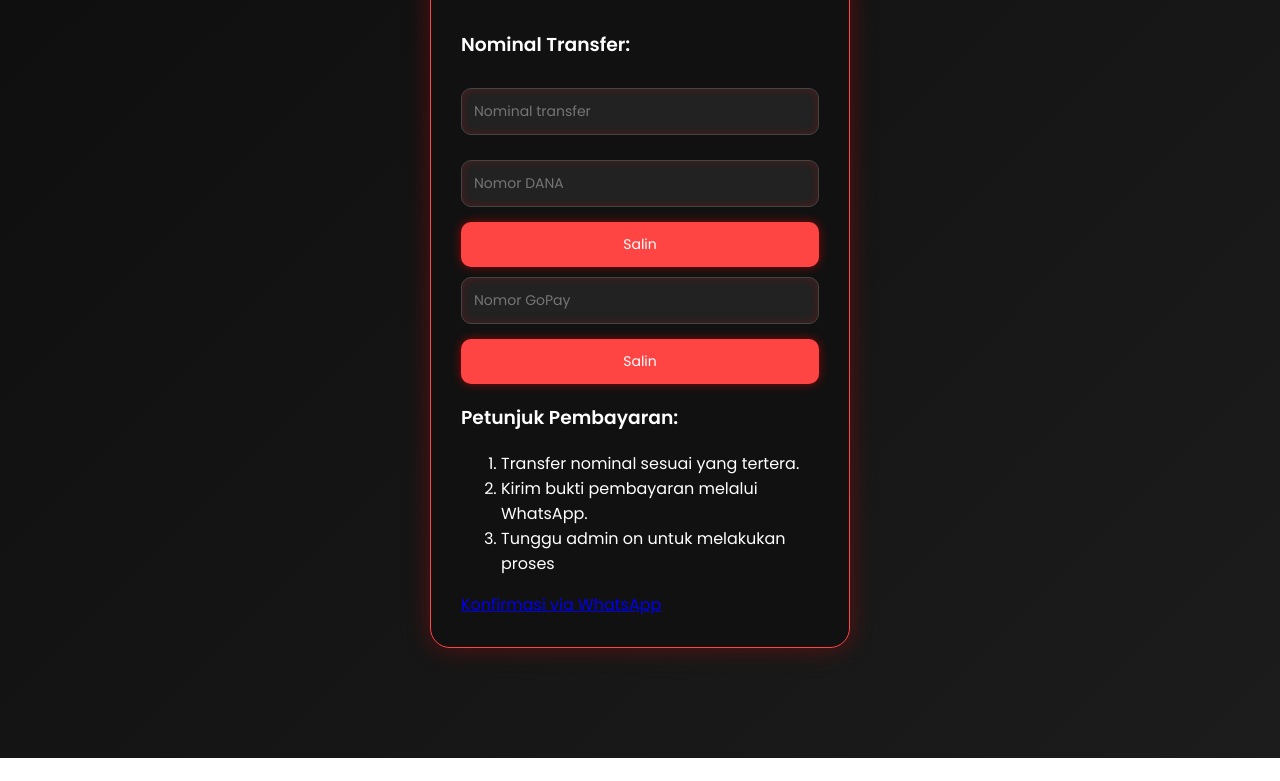
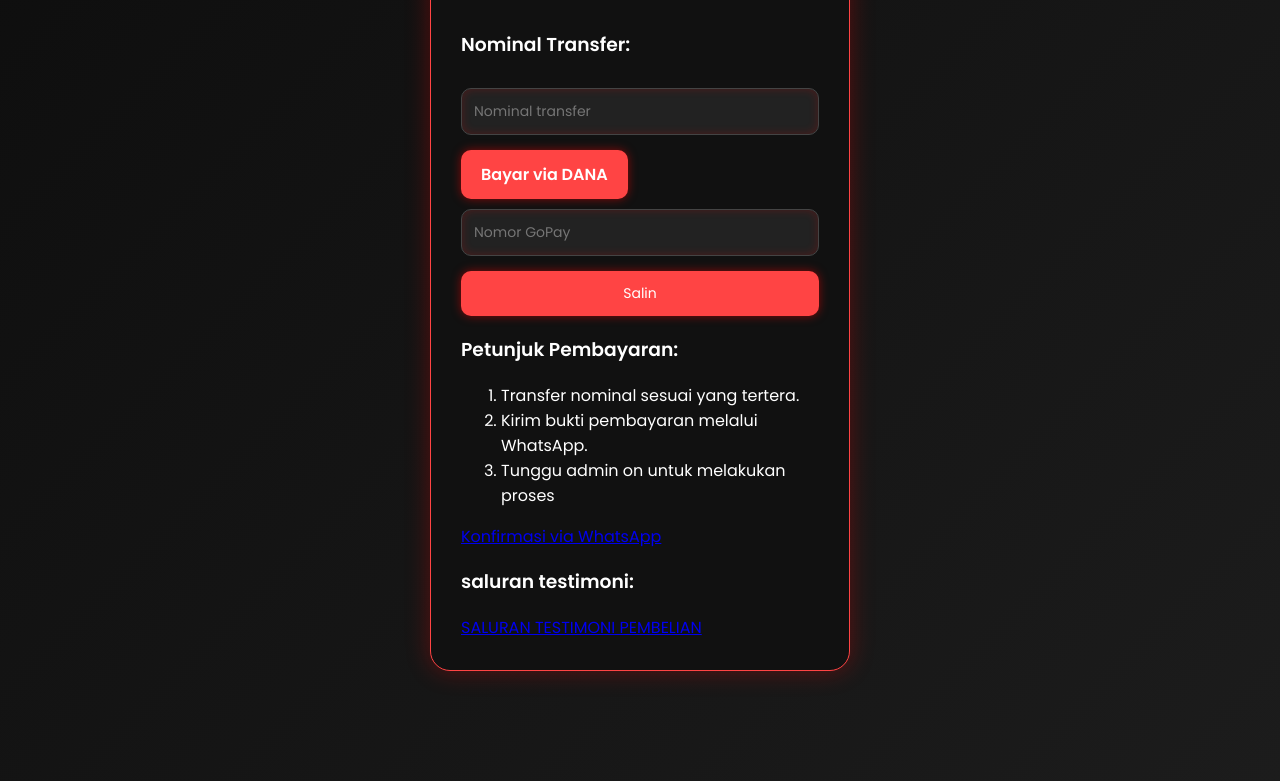
Before and after one commit to d1lzz/dilzmarket, a plain HTML site: page index.html in a window 1280 px wide. Shown: the part 735-1516 px from the top of the page. Before the commit the page ends 1493 px from the top, so only its background shows below. Drawn offline with Linux system fonts and the light colour scheme; some packages are replaced by stand-ins of ours; a script that the page names is missing.

Commit message:
Add files via upload

```diff
--- a/index.html
+++ b/index.html
@@ -3,12 +3,11 @@
 <head>
   <meta charset="UTF-8" />
   <meta name="viewport" content="width=device-width, initial-scale=1.0"/>
-  <title>dari mu 2000 tahun yang lalu dan untuk mu 2000 tahun dari sekarang</title>
+  <title>darimu 2000 tahun yang lalu untuk mu 2000 tahun dari sekarang</title>
   <link href="https://fonts.googleapis.com/css2?family=Poppins:wght@400;600&display=swap" rel="stylesheet">
   <script src="https://cdn.jsdelivr.net/npm/sweetalert2@11"></script>
   <style>
-    /* --- CSS sama seperti tadi --- */
-    /* (Ini aku ringkas supaya tidak terlalu panjang di sini) */
+
 
     * {
       box-sizing: border-box;
@@ -204,9 +203,13 @@
     <ul>
       <li>Panel petrodactyl- Rp 1.000-10.000 <button onclick="beliProduk('Panel petrodactyl- ', 1000)">Beli</button></li>
       <li>resseler Panel petrodactyl - Rp 7.000 <button onclick="beliProduk(' resseler Panel petrodactyl-', 7000)">Beli</button></li>
-      <li>all akses script crowninvis Rp 30.000-100.000++ <button onclick="beliProduk('all akses script crowninvis', 30000)">Beli</button></li>
+      <li>all akses script crowninvis Rp 30.000-100.000(BISA LANJUT LEBIH LENGKAP KE PM) <button onclick="beliProduk('all akses script crowninvis', 30000)">Beli</button></li>
       <li>script justin all version!  Rp 50.000 <button onclick="beliProduk('script justin', 50000)">Beli</button></li>
         <li> buyer vip script justin -  Rp 100.000 <button onclick="beliProduk('script justin', 100000)">Beli</button></li>
+     <li>jasa pembuatan wheb - Rp 15.000 <button onclick="beliProduk('jasa pembuatan wheb', 15000)">Beli</button></li>
+     <li>murid pembuatan whebsite - Rp 17.000 <button onclick="beliProduk('murid pembuatan wheb', 17000)">Beli</button></li>
+
+
     </ul>
   </div>
 
@@ -216,7 +219,7 @@
 
     <button class="manual-play" onclick="playScreamManual()" aria-label="Putar suara teriakan Eren">Putar Teriakan Eren</button>
 
-    <div class="video-container" aria-label="Video animasi Eren Rumbling">
+    <div class="video-container" aria-label="Video dari lu ganti di source">
       <video controls autoplay loop muted playsinline>
         <source src="dari mu 2000 tahun yang lalu .mp4" type="video/mp4" />
         Browser kamu tidak mendukung video.
@@ -232,9 +235,14 @@
     <input type="number" id="nominalTransfer" placeholder="Nominal transfer" aria-required="true" />
 
     <div class="dana-row">
-      <input type="text" id="nomorDana" placeholder="Nomor DANA" aria-required="true" />
-      <button onclick="copyNomorDana()" aria-label="Salin nomor DANA ke clipboard">Salin</button>
-    </div>
+  <a href="https://link.dana.id/minta/2w3pbf1d85v"
+     target="_blank"
+     rel="noopener"
+     class="wa-button"
+     style="display: inline-block; padding: 12px 20px; background: #ff4444; color: white; border-radius: 10px; text-decoration: none; text-align: center; font-weight: bold; box-shadow: 0 0 10px rgba(255, 0, 0, 0.5);">
+     Bayar via DANA
+  </a>
+</div>
 
      <div class="GoPay-row">
       <input type="text" id="nomorGopay" placeholder="Nomor GoPay" aria-required="true" />
@@ -249,13 +257,25 @@
         <li>Kirim bukti pembayaran melalui WhatsApp.</li>
         <li>Tunggu admin on untuk melakukan proses</li>
       </ol>
-      <a href="https://wa.me/62878886360430?text=Saya%20sudah%20transfer%20produk%20%22%22%20jumlah%20%22%22%20"
+      <a href="https://wa.me/6287886360430?text=cek+min+dah+tefe+aku"
          target="_blank"
          rel="noopener"
          class="wa-button"
          role="button"
          aria-label="Hubungi WhatsApp untuk konfirmasi pembayaran">
          Konfirmasi via WhatsApp
+      </a>
+    </div>
+
+   <div class="petunjuk" aria-label="saluran testimoni">
+      <h3>saluran testimoni:</h3>
+      <a href="https://whatsapp.com/channel/0029Vb4tkRN2kNFrQkjLH63G"
+         target="_blank"
+         rel="noopener"
+         class="wa-button"
+         role="button"
+         aria-label="Hubungi WhatsApp untuk konfirmasi pembayaran">
+         SALURAN TESTIMONI PEMBELIAN
       </a>
     </div>
 
@@ -323,25 +343,6 @@
     nominalInput.value = harga;
   }
 
-  // Fungsi salin nomor DANA bisa di ganti ama punya lu ©dilz
-  function copyNomorDana() {
-    const nomor = '088287672260';
-    navigator.clipboard.writeText(nomor).then(() => {
-      // isi input nomorDana supaya sesuai yang disalin
-      document.getElementById('nomorDana').value = nomor;
-      Swal.fire({
-        icon: 'success',
-        title: 'Berhasil',
-        text: 'Nomor DANA berhasil disalin!',
-        timer: 1500,
-        showConfirmButton: false,
-        toast: true,
-        position: 'top-end'
-      });
-    }).catch(() => {
-      alert('Gagal menyalin nomor. Silakan salin manual.');
-    });
-  }
 
  // Fungsi salin nomor GoPay bisa di ganti ama punya lu ©dilz
   function copyNomorGopay() {
```
